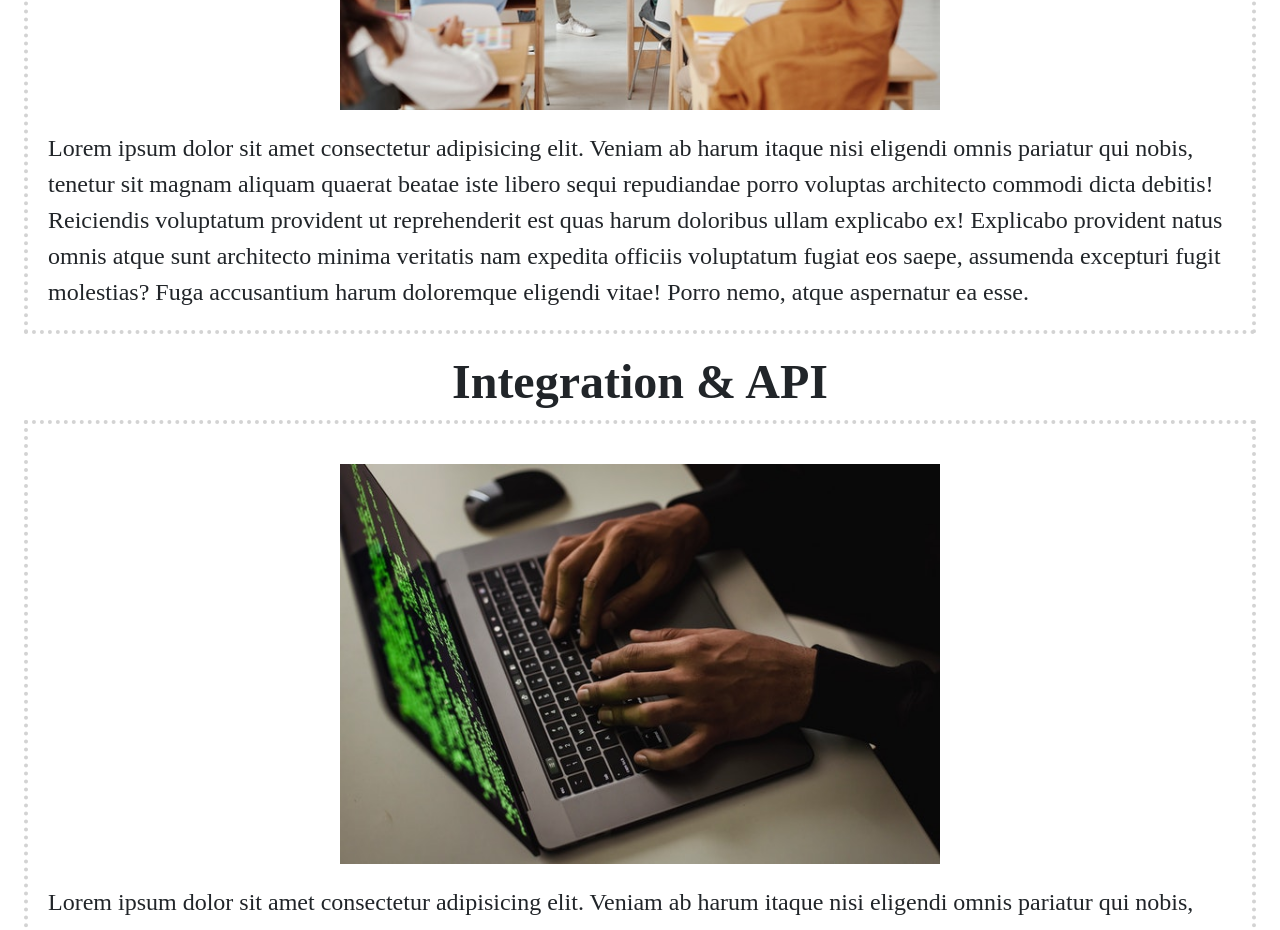
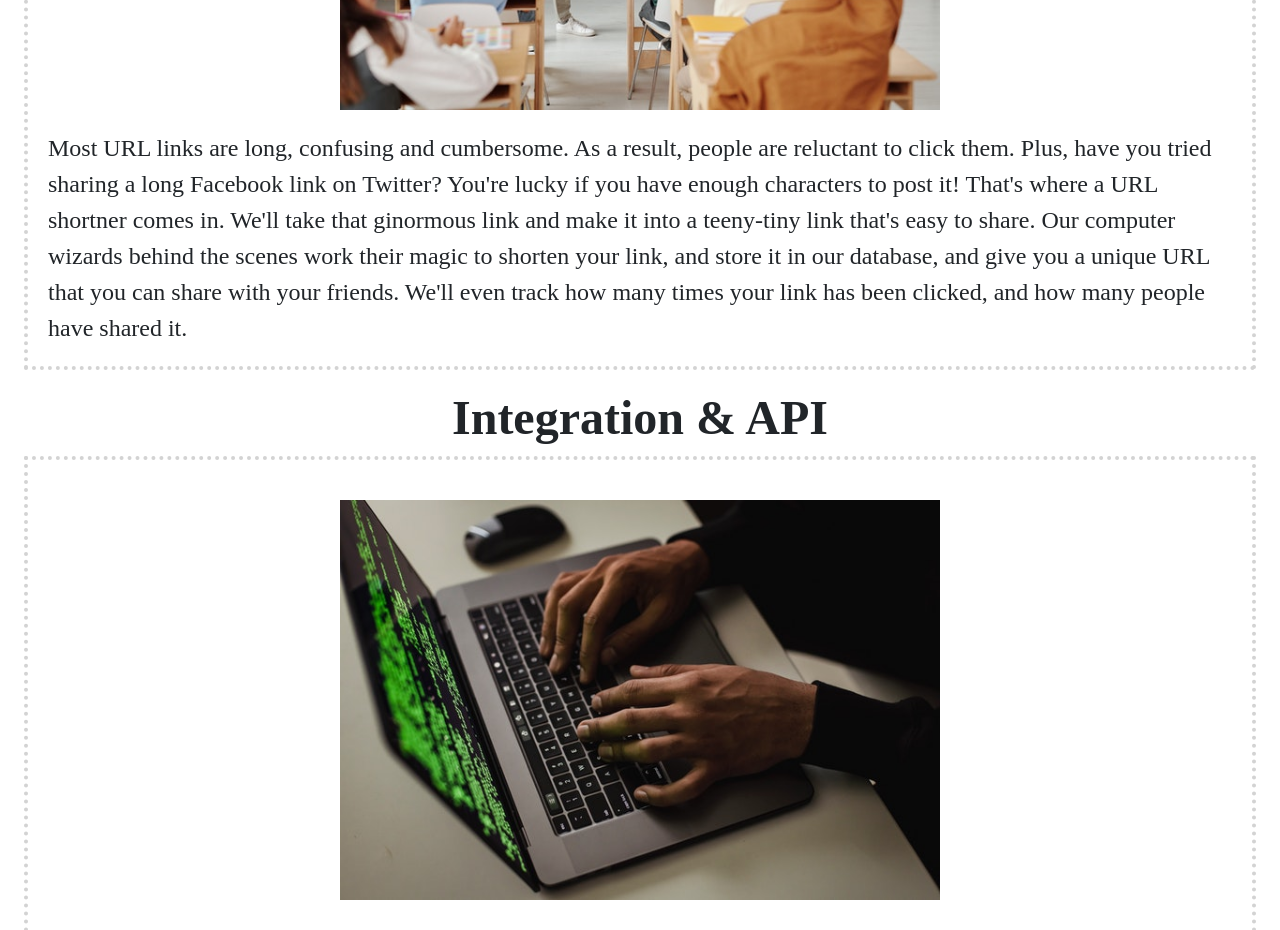
Before and after one commit to infiniteoo/LDSchur.ch, a React (Create React App) app in the folder client/: page /why in a window 1280 px wide. Shown: the part 880-1810 px from the top of the page. Built offline with nearby package versions, Linux system fonts and the light colour scheme; a web font is replaced by a local one.

Commit message:
updated Why page

```diff
--- a/client/src/components/pages/Why.js
+++ b/client/src/components/pages/Why.js
@@ -97,15 +97,15 @@ export default function Why() {
           />
         </div>
         <div>
-          Lorem ipsum dolor sit amet consectetur adipisicing elit. Veniam ab
-          harum itaque nisi eligendi omnis pariatur qui nobis, tenetur sit
-          magnam aliquam quaerat beatae iste libero sequi repudiandae porro
-          voluptas architecto commodi dicta debitis! Reiciendis voluptatum
-          provident ut reprehenderit est quas harum doloribus ullam explicabo
-          ex! Explicabo provident natus omnis atque sunt architecto minima
-          veritatis nam expedita officiis voluptatum fugiat eos saepe, assumenda
-          excepturi fugit molestias? Fuga accusantium harum doloremque eligendi
-          vitae! Porro nemo, atque aspernatur ea esse.
+          Most URL links are long, confusing and cumbersome. As a result, people
+          are reluctant to click them. Plus, have you tried sharing a long
+          Facebook link on Twitter? You're lucky if you have enough characters
+          to post it! That's where a URL shortner comes in. We'll take that
+          ginormous link and make it into a teeny-tiny link that's easy to
+          share. Our computer wizards behind the scenes work their magic to
+          shorten your link, and store it in our database, and give you a unique
+          URL that you can share with your friends. We'll even track how many
+          times your link has been clicked, and how many people have shared it.
         </div>
       </div>
 
```
Also changed, not shown: client/src/components/Assets/pre.svg (deleted).
